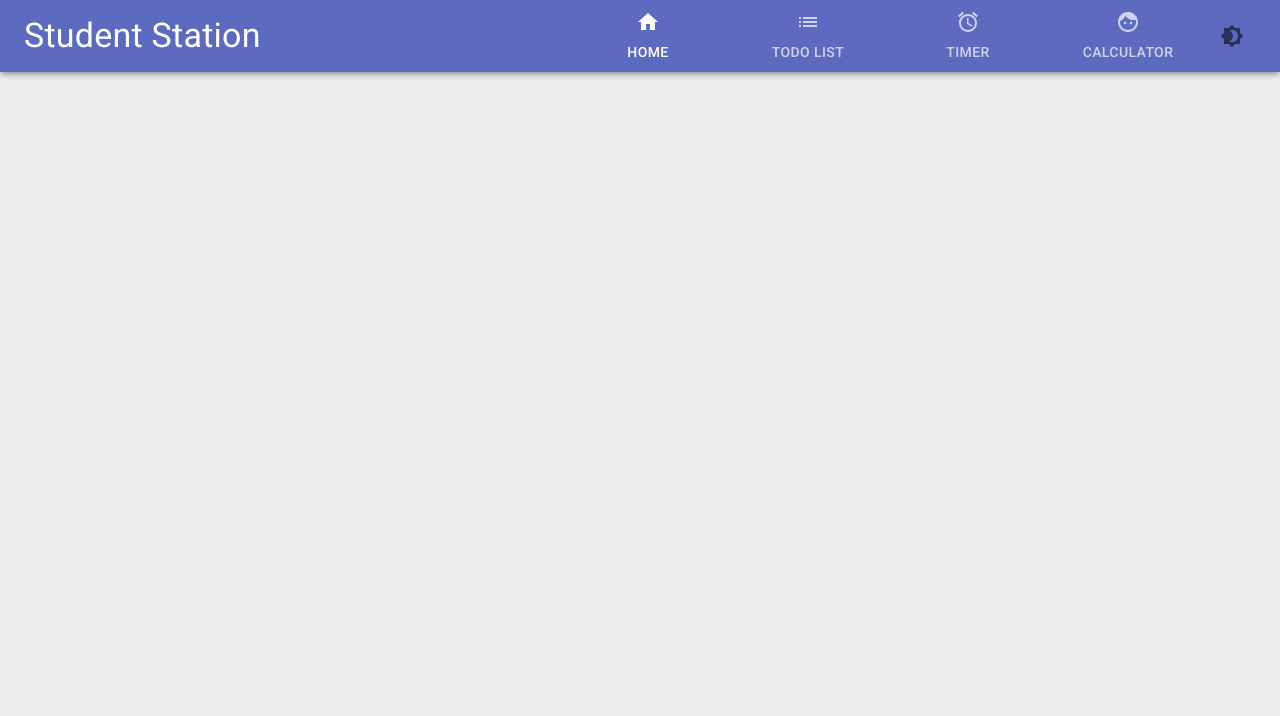
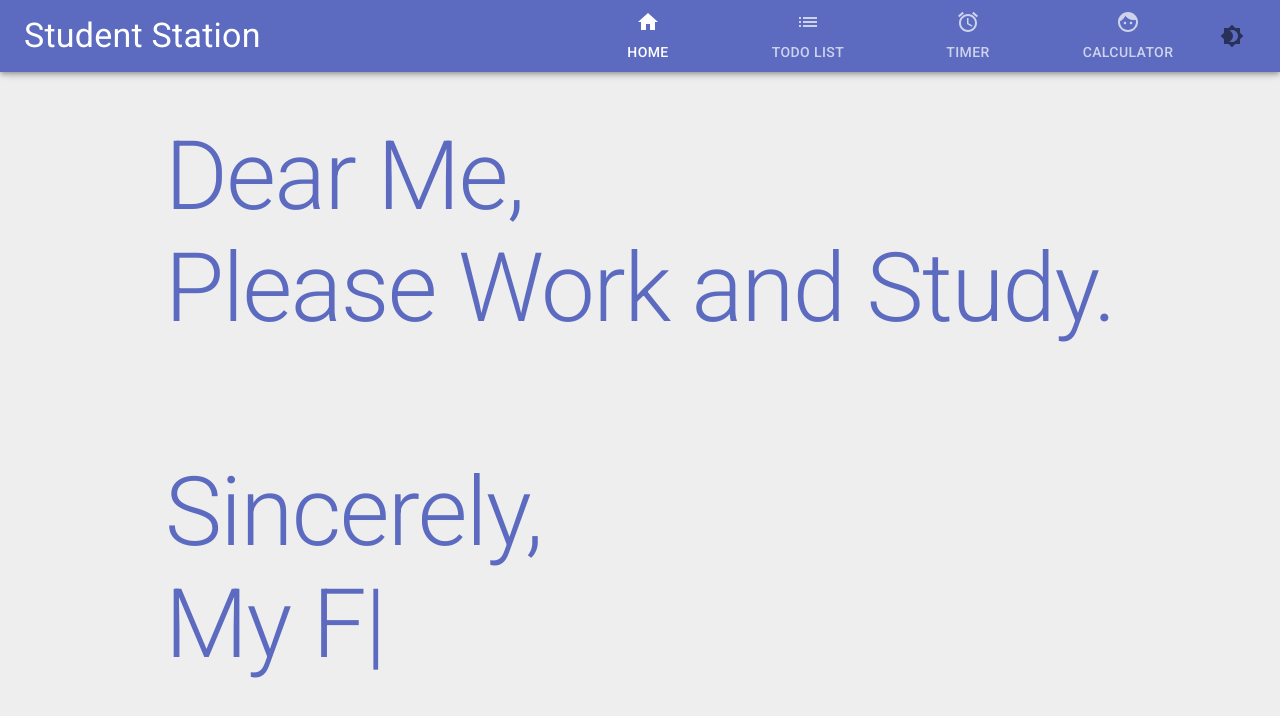
Before and after one commit to saad-afridi/StudentStation, a React (Create React App) app: page / in a window 1280 px wide. Shown: the top 716 px of the page. Built offline with nearby package versions, Linux system fonts and the light colour scheme.

Commit message:
Fixed animation and other minor things

```diff
--- a/package.json
+++ b/package.json
@@ -14,7 +14,7 @@
 		"react-redux": "^7.2.4",
 		"react-router-dom": "^5.2.0",
 		"react-scripts": "4.0.3",
-    "react-typical": "^0.1.3",
+		"react-typist": "^2.0.5",
 		"redux": "^4.1.0",
 		"web-vitals": "^1.1.1"
 	},
--- a/src/pages/Home.js
+++ b/src/pages/Home.js
@@ -1,6 +1,7 @@
 import React from 'react';
+import Typist from 'react-typist'
 
-import { Grid } from '@material-ui/core';
+import { Grid, Typography } from '@material-ui/core';
 // import { Container, Typography } from '@material-ui/core'
 
 // import Typical from 'react-typical';
@@ -14,6 +15,14 @@ import { Grid } from '@material-ui/core';
 
 import { makeStyles } from '@material-ui/core/styles';
 
+const doneCursor = {
+    show: true,
+    blink: true,
+    element: '|',
+    hideWhenDone: true,
+    hideWhenDoneDelay: 0,
+}
+
 const useStyles = makeStyles((theme) => ({
 	animation: {
 		margin: '100px 0px',
@@ -26,31 +35,29 @@ const HomePage = () => {
 
 	return (
 		<Grid
+            direction="column"
 			container
 			className={classes.animation}
 			justify="center"
 			alignItems="center">
-			{/* <Typography variant="h1" color="secondary">
-				<Typical
-					steps={[
-						'Time To Play Games?',
-						1000,
-						'Time To Work.',
-					]}
-					loop={1}
-				/>
-			</Typography> */}
-			{/*
-			<Info
-				img={
-					<img
-						src={changeThemeGif}
-						alt="Changing Theme Gif"
-					/>
-				}
-				text="Change Themes"
-                subtext="Choose to display from one of the two options i.e. Light/Dark."
-			/> */}
+
+                <Grid item>
+                    <Typography variant="h1" color="secondary">
+                        <Typist cursor={doneCursor} avgTypingDelay={100}>
+                            Dear Me,
+                            <Typist.Delay ms={500} />
+                            <br />
+                            Please Work and Study.
+                            <Typist.Delay ms={500} />
+                            <br />
+                            <br />
+                            Sincerely,
+                            <Typist.Delay ms={200} />
+                            <br />
+                            My Future :)
+                        </Typist>
+                    </Typography>
+                </Grid>
 		</Grid>
 	);
 };
```
Also changed, not shown: 1 other file (tests, documents, lock files or other folders). Lines whose indentation alone changed are shown as unchanged.
